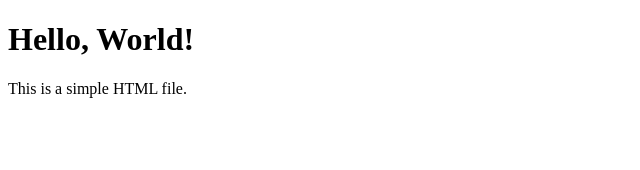
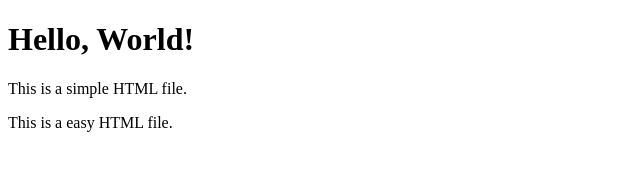
Before and after one commit to satish3143/test1, a plain HTML site: page index.html in a window 1280 px wide. Shown: the whole page, without its empty margins (0-640 px from the left). Drawn offline with Linux system fonts and the light colour scheme.

Commit message:
added easy in dev branch

```diff
--- a/index.html
+++ b/index.html
@@ -7,5 +7,6 @@
 <body>
   <h1>Hello, World!</h1>
   <p>This is a simple HTML file.</p>
+  <p>This is a easy HTML file.</p>
 </body>
 </html>
```
